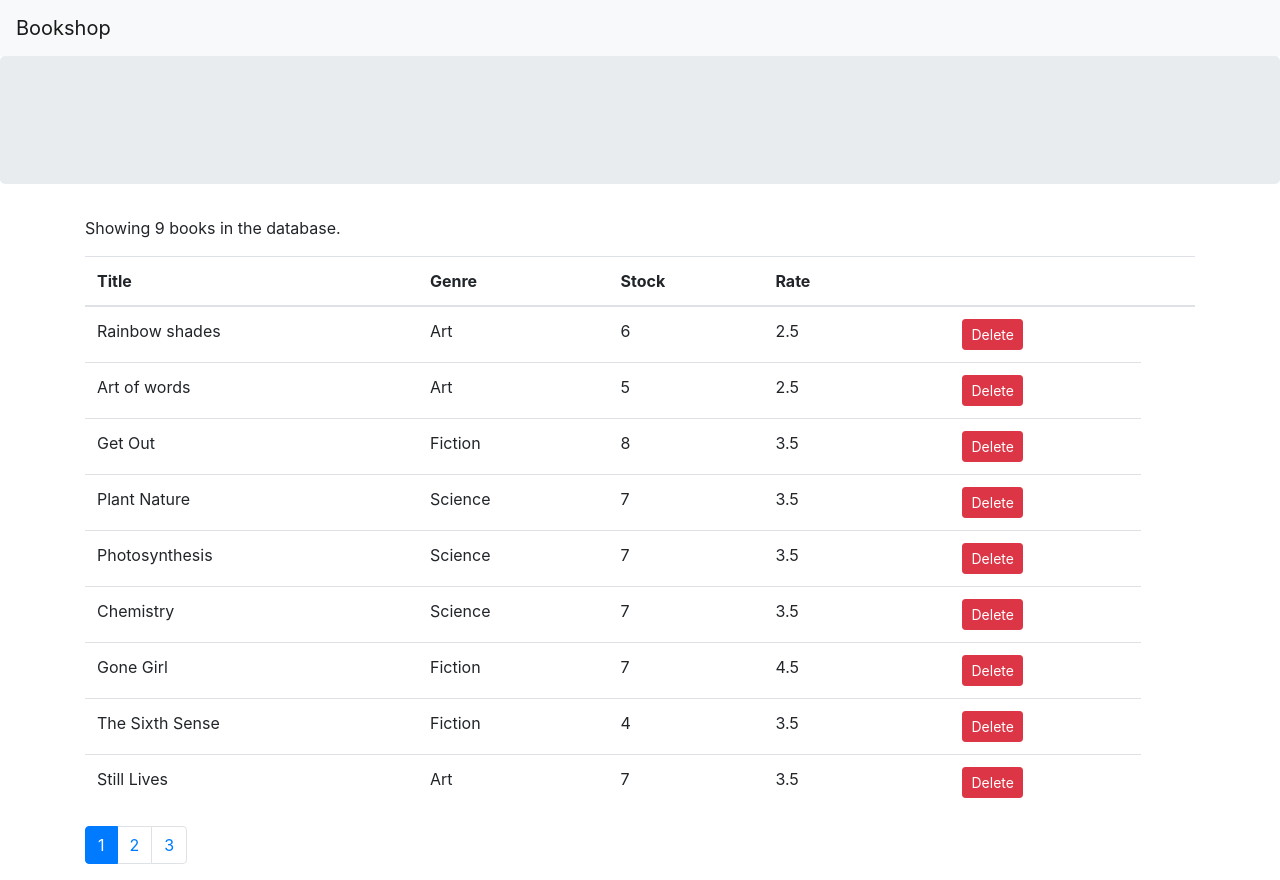
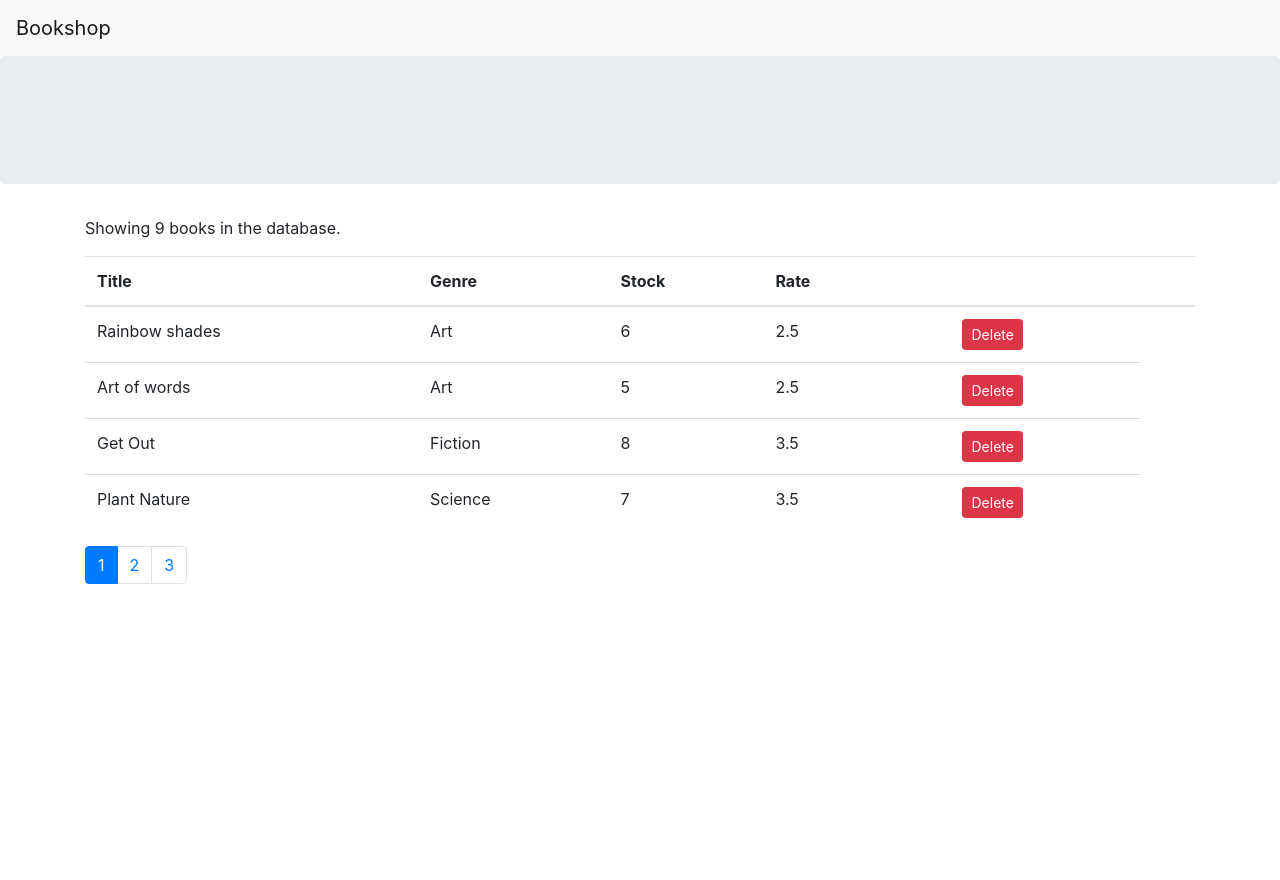
Before and after one commit to osmakins/Bookshop, a React (Create React App) app: page / in a window 1280 px wide. After the commit the page ends 800 px from the top, so only its background shows below. Built offline with nearby package versions, Linux system fonts and the light colour scheme; the HTML template or start-up script is replaced by a standard one.

Commit message:
implement the paginate utility

```diff
--- a/package.json
+++ b/package.json
@@ -12,6 +12,7 @@
     "fontawesome": "^4.7.2",
     "lodash": "^4.17.20",
     "minimist": "^1.2.5",
+    "prop-types": "^15.7.2",
     "react": "^16.13.1",
     "react-dom": "^16.13.1",
     "react-scripts": "^3.4.3"
--- a/src/components/books.jsx
+++ b/src/components/books.jsx
@@ -2,6 +2,7 @@
 import { getBooks } from '../services/fakeBookService';
 import Like from './common/like';
 import Pagination from './common/pagination';
+import { paginate } from '../utils/paginate';
 
 class Books extends Component {
   state = {
@@ -28,10 +29,12 @@
   }
 
   render() {
-    const { pageSize, currentPage } = this.state;
+    const { pageSize, currentPage, books: allBooks } = this.state;
     const { length: count } = this.state.books;
     if (count === 0)
       return <p>There are no books in the database.</p>;
+
+    const books = paginate(allBooks, currentPage, pageSize)
 
     return (
       <React.Fragment>
@@ -49,7 +52,7 @@
             </tr>
           </thead>
           <tbody>
-            {this.state.books.map(book => (
+            {books.map(book => (
               <tr key={book._id}>
                 <td>{book.title}</td>
                 <td>{book.genre.name}</td>
--- /dev/null
+++ b/src/utils/paginate.js
@@ -0,0 +1,6 @@
+import _ from 'lodash';
+
+export function paginate(items, pageNumber, pageSize) {
+  const startIndex = (pageNumber - 1) * pageSize;
+  return _(items).slice(startIndex).take(pageSize).value()
+}
```
Also changed, not shown: src/components/common/pagination.jsx (+8 -0 lines).
